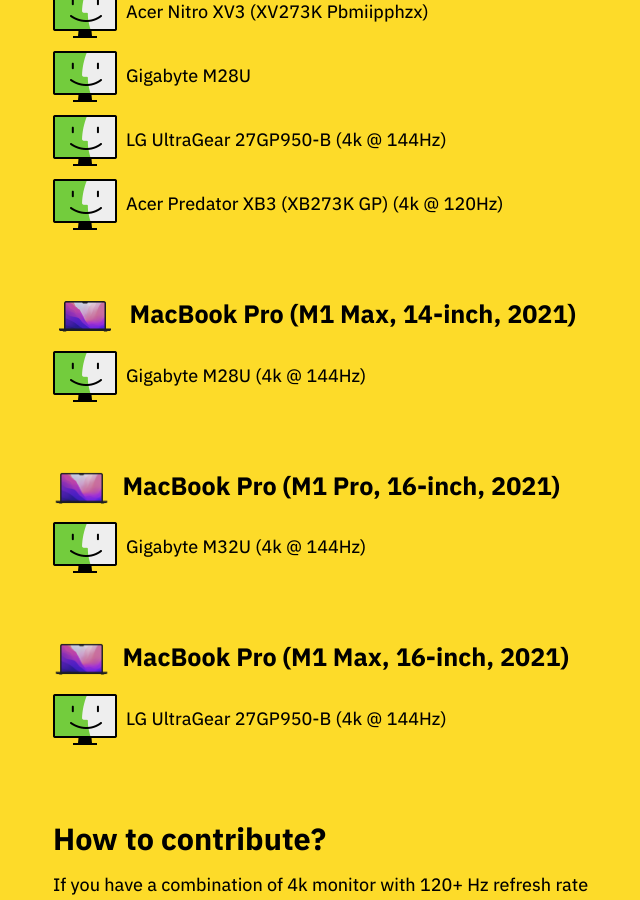
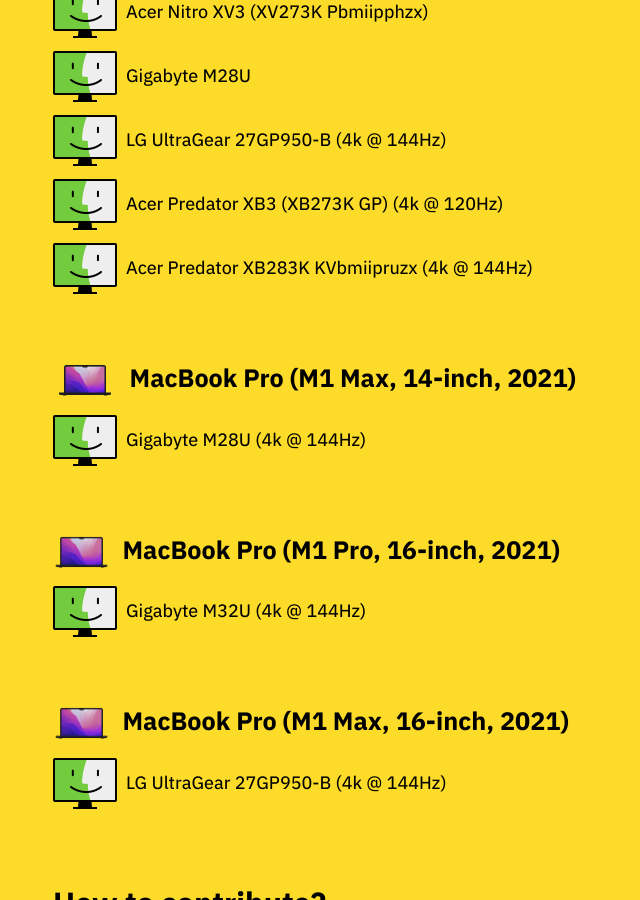
Before and after one commit to tonsky/tonsky.github.io, a Jekyll site: the page built from _posts/2021-02-24-monitors-mac.md, in a window 1280 px wide and 900 px high, scrolled down 4757 px. Shown: the whole window, without its empty margins (316-956 px from the left). Built offline with Jekyll 4.4.1, drawn with Linux system fonts in a browser that asks for light colours.

Commit message:
Added XB283K

```diff
--- a/_posts/2021-02-24-monitors-mac.md
+++ b/_posts/2021-02-24-monitors-mac.md
@@ -134,6 +134,8 @@
 
 <div class="row"><img src="works.png" height=64> <span>Acer Predator XB3 (XB273K GP) (4k @ 120Hz)</span></div>
 
+<div class="row"><img src="works.png" height=64> <span>Acer Predator XB283K KVbmiipruzx (4k @ 144Hz)</span></div>
+
 ## <img src="mbp_14_2021.png" height=32> <span>MacBook Pro (M1 Max, 14-inch, 2021)</span>
 
 <div class="row"><img src="works.png" height=64> <span>Gigabyte M28U (4k @ 144Hz)</span></div>
```
